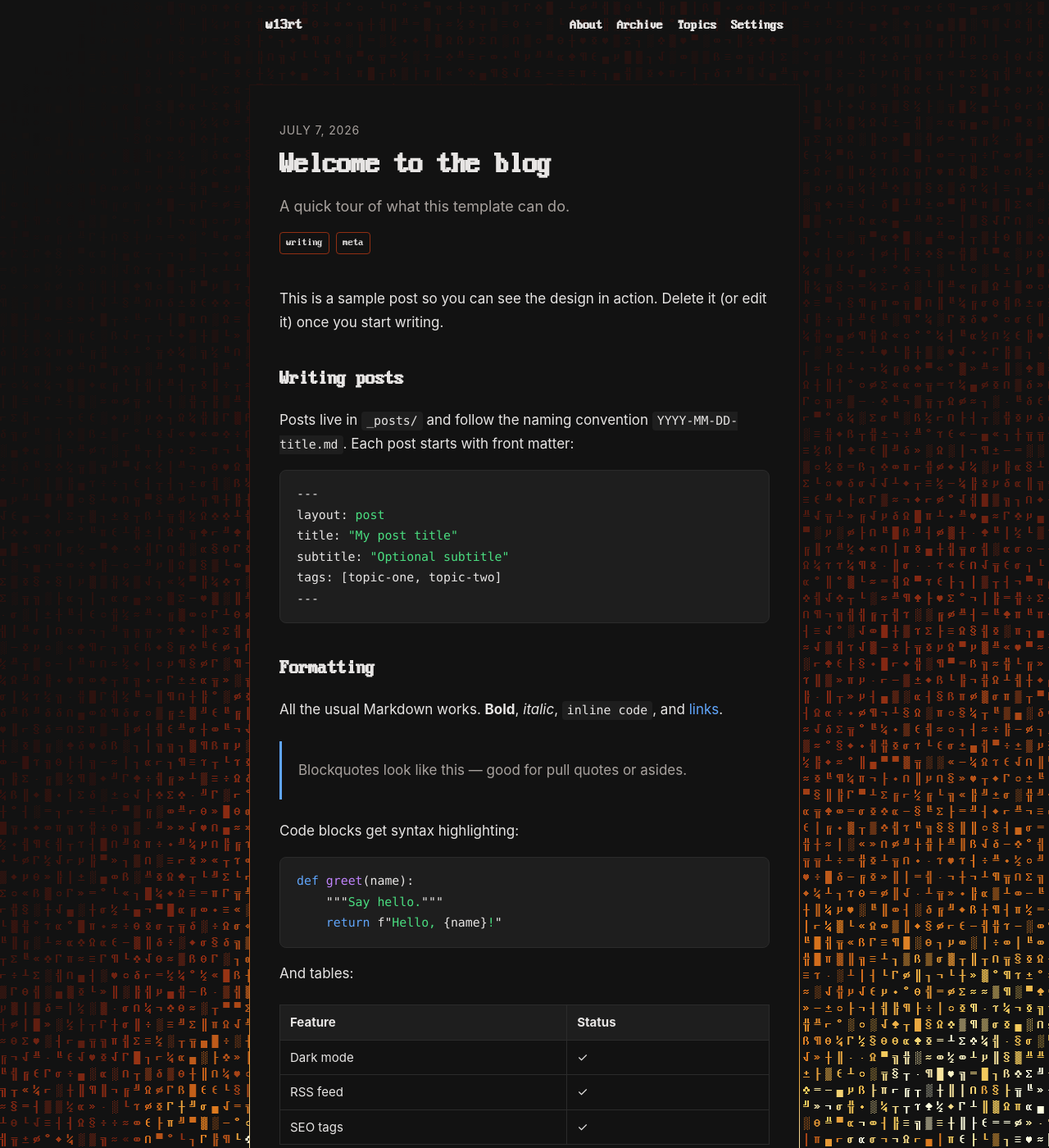
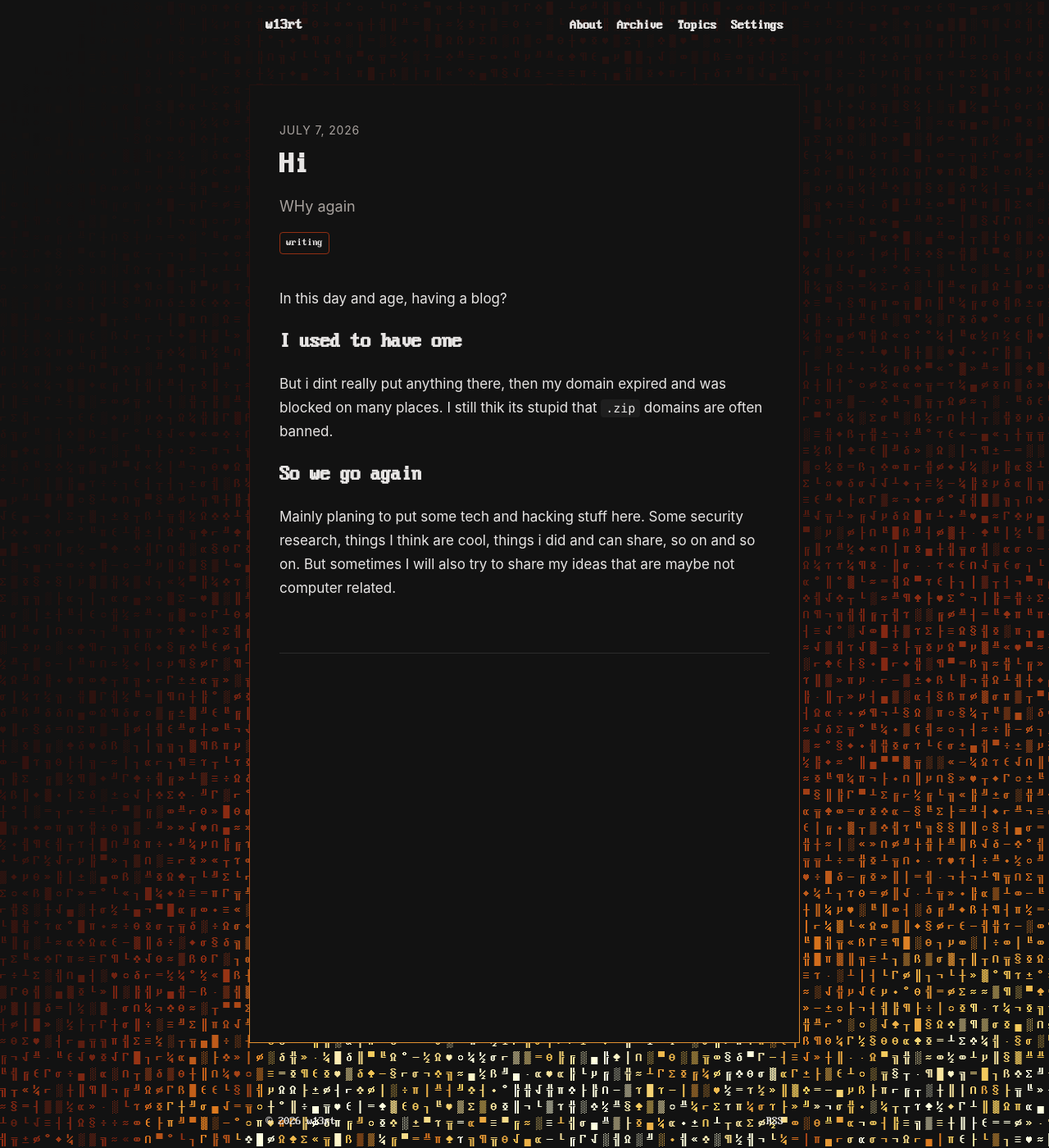
Before and after one commit to w13rt/w13rt.github.io, a Jekyll site: the page built from _posts/2026-07-07-welcome.md, in a window 1280 px wide and 1400 px high. Shown: the whole window at 82% size. Built offline with Jekyll 4.4.1, drawn with Linux system fonts in a browser that asks for light colours; some of the changed text lies outside the part shown.

Commit message:
Add flame favicon and refresh site copy
- New pixel-art flame favicon (SVG + PNG fallbacks + apple-touch-icon)
  matching the demoscene fire palette, wired into the default layout
  with cache-busting version query
- Rewrite the welcome post with a personal intro
- Trim the site description and settings-page intro copy

Co-Authored-By: Claude Opus 4.8 <noreply@anthropic.com>

````diff
--- a/_config.yml
+++ b/_config.yml
@@ -1,6 +1,6 @@
 # Site settings
 title: w13rt
-description: Place for stuff
+description:
 author: w13rt
 url: "https://w13rt.github.io"
 baseurl: ""
--- a/_layouts/default.html
+++ b/_layouts/default.html
@@ -4,6 +4,10 @@
   <meta charset="utf-8">
   <meta name="viewport" content="width=device-width, initial-scale=1">
   {% seo %}
+  <link rel="icon" href="{{ '/assets/favicon.svg?v=2' | relative_url }}" type="image/svg+xml">
+  <link rel="icon" href="{{ '/assets/favicon-32.png?v=2' | relative_url }}" sizes="32x32" type="image/png">
+  <link rel="icon" href="{{ '/assets/favicon-16.png?v=2' | relative_url }}" sizes="16x16" type="image/png">
+  <link rel="apple-touch-icon" href="{{ '/assets/apple-touch-icon.png?v=2' | relative_url }}">
   <link rel="stylesheet" href="{{ '/assets/css/main.css' | relative_url }}">
   <link rel="alternate" type="application/rss+xml" title="{{ site.title }}" href="{{ '/feed.xml' | relative_url }}">
 </head>
--- a/_posts/2026-07-07-welcome.md
+++ b/_posts/2026-07-07-welcome.md
@@ -1,48 +1,14 @@
 ---
 layout: post
-title: "Welcome to the blog"
-subtitle: "A quick tour of what this template can do."
-tags: [writing, meta]
+title: "Hi"
+subtitle: "WHy again"
+tags: [writing]
 ---
 
-This is a sample post so you can see the design in action. Delete it (or
-edit it) once you start writing.
+In this day and age, having a blog?
+# I used to have one
+But i dint really put anything there, then my domain expired and was blocked on many places.
+I still thik its stupid that `.zip` domains are often banned.
 
-## Writing posts
-
-Posts live in `_posts/` and follow the naming convention
-`YYYY-MM-DD-title.md`. Each post starts with front matter:
-
-```yaml
----
-layout: post
-title: "My post title"
-subtitle: "Optional subtitle"
-tags: [topic-one, topic-two]
----
-```
-
-## Formatting
-
-All the usual Markdown works. **Bold**, *italic*, `inline code`, and
-[links](https://jekyllrb.com).
-
-> Blockquotes look like this — good for pull quotes or asides.
-
-Code blocks get syntax highlighting:
-
-```python
-def greet(name):
-    """Say hello."""
-    return f"Hello, {name}!"
-```
-
-And tables:
-
-| Feature      | Status |
-| ------------ | ------ |
-| Dark mode    | ✓      |
-| RSS feed     | ✓      |
-| SEO tags     | ✓      |
-
-That's it — happy writing.
+# So we go again
+Mainly planing to put some tech and hacking stuff here. Some security research, things I think are cool, things i did and can share, so on and so on. But sometimes I will also try to share my ideas that are maybe not computer related.
--- a/settings.html
+++ b/settings.html
@@ -4,10 +4,7 @@ title: Fire settings
 permalink: /settings/
 ---
 <p class="settings-intro">
-  Tweak the animated background. Changes preview live behind this page and
-  are saved in your browser, so they apply everywhere on the site. Watch the
-  edges of the screen while you drag.
-</p>
+  Change the fire to your desire
 
 <form id="fire-settings" class="settings"></form>
 
````
Also changed, not shown: assets/apple-touch-icon.png (added), assets/favicon-16.png (added), assets/favicon-32.png (added), assets/favicon.svg (added).
